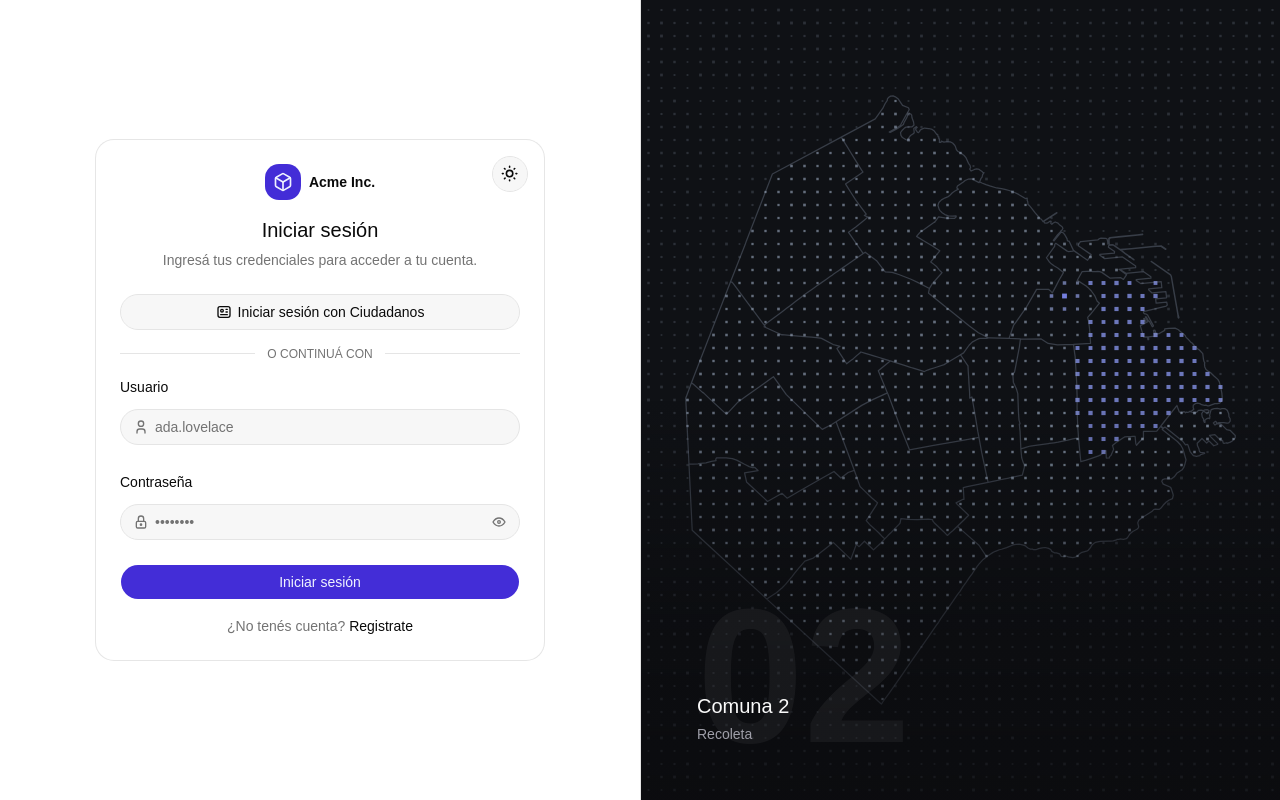
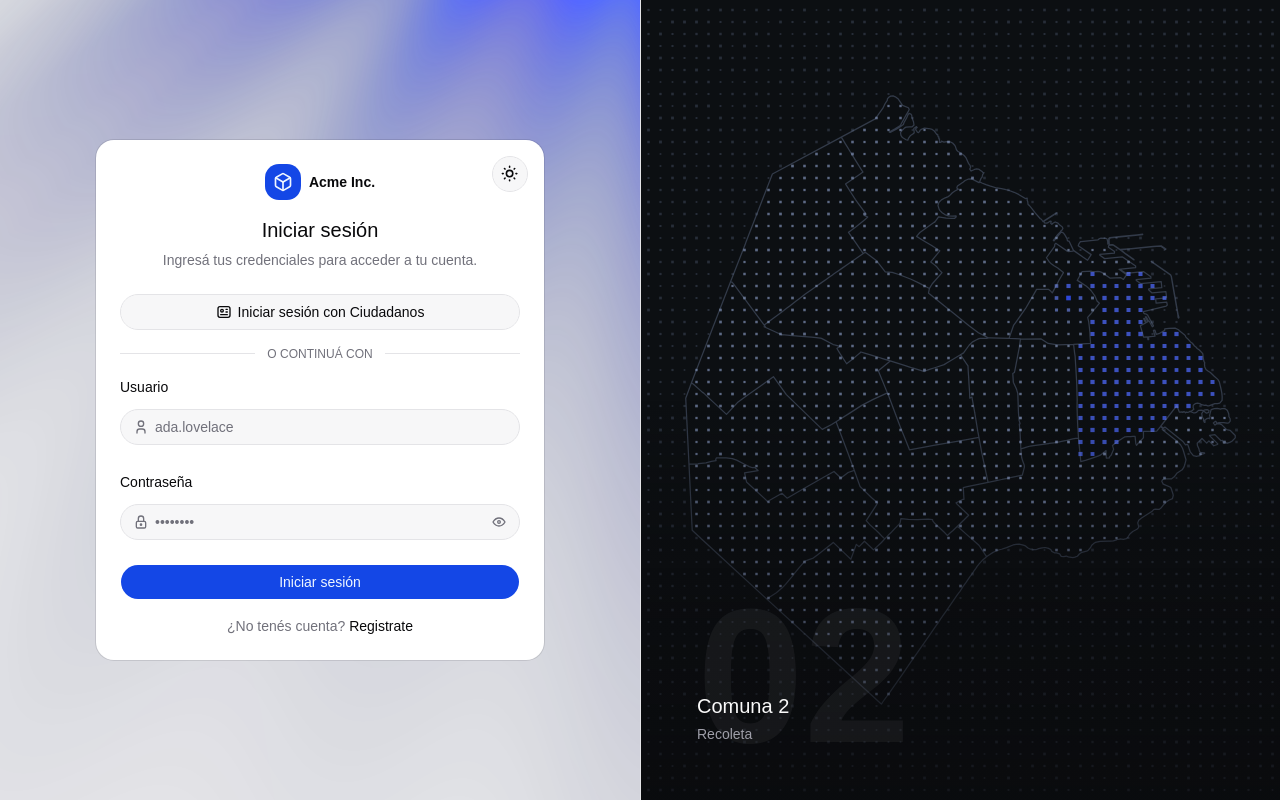
Before and after one commit to DDA2-UADE-2026/uade-DDA2-monorepo, a React (Vite) app in the folder client/: page /login in a window 1280 px wide. Built offline with nearby package versions, Linux system fonts and the light colour scheme.

Commit message:
Add institutional colors

```diff
--- a/client/src/components/visual/ComunasDotMap.tsx
+++ b/client/src/components/visual/ComunasDotMap.tsx
@@ -127,9 +127,9 @@ export interface DotMapColors {
 // Forced palette — kept in JS so the map never inherits/blends with page CSS.
 // The map always renders dark, independent of the site's light/dark theme.
 const DOT_MAP_COLORS: DotMapColors = {
-  bg: [15, 17, 21],
-  map: [148, 163, 184],
-  selection: [129, 140, 248],
+  bg: [12, 15, 18],
+  map: [140, 158, 200],
+  selection: [50, 80, 248],
 };
 
 export interface DotMapOptions {
@@ -152,7 +152,7 @@ export interface DotMapOptions {
 }
 
 const DEFAULT_OPTIONS: DotMapOptions = {
-  gap: 13,
+  gap: 12,
   dotSize: 2.4,
   fit: 0.86,
   offsetX: 0,
--- /dev/null
+++ b/client/src/components/visual/SideRaysBgInstitutional.tsx
@@ -0,0 +1,54 @@
+import { useEffect, useState } from 'react';
+
+import { useTheme } from '@/hooks/use-theme';
+import SideRaysBackground from '@/components/visual/SideRaysBackground';
+
+const PALETTES = {
+  light: { rayColor1: '#38BDF8', rayColor2: '#7DD3FC' },
+  dark: { rayColor1: '#2b7fff', rayColor2: '#3c3cfa' },
+} as const;
+
+/** Resolves the "system" theme setting to an actual light/dark value, tracking OS changes live. */
+function useResolvedTheme() {
+  const { theme } = useTheme();
+  const [systemTheme, setSystemTheme] = useState<'light' | 'dark'>(() =>
+    window.matchMedia('(prefers-color-scheme: dark)').matches ? 'dark' : 'light',
+  );
+
+  useEffect(() => {
+    if (theme !== 'system') return;
+    const mq = window.matchMedia('(prefers-color-scheme: dark)');
+    const onChange = () => setSystemTheme(mq.matches ? 'dark' : 'light');
+    onChange();
+    mq.addEventListener('change', onChange);
+    return () => mq.removeEventListener('change', onChange);
+  }, [theme]);
+
+  return theme === 'system' ? systemTheme : theme;
+}
+
+/** Institutional preset for SideRaysBackground, used behind the auth forms.
+ *  Colors switch with the site theme: a lighter sky-blue duo on light mode,
+ *  a more saturated blue duo on dark mode so the rays stay visible. */
+function SideRaysBgInstitutional() {
+  const resolvedTheme = useResolvedTheme();
+  const { rayColor1, rayColor2 } = PALETTES[resolvedTheme];
+
+  return (
+    <SideRaysBackground
+      speed={2.5}
+      rayColor1={rayColor1}
+      rayColor2={rayColor2}
+      intensity={2}
+      spread={2}
+      origin="top-right"
+      tilt={0}
+      saturation={1.5}
+      blend={0.75}
+      falloff={1.6}
+      opacity={1}
+    />
+  );
+}
+
+export default SideRaysBgInstitutional;
--- a/client/src/index.css
+++ b/client/src/index.css
@@ -54,41 +54,6 @@
 }
 
 @custom-variant dark (&:is(.dark *));
-
-:root {
-    --background: oklch(1 0 0);
-    --foreground: oklch(0.145 0 0);
-    --card: oklch(1 0 0);
-    --card-foreground: oklch(0.145 0 0);
-    --popover: oklch(1 0 0);
-    --popover-foreground: oklch(0.145 0 0);
-    --primary: oklch(0.457 0.24 277.023);
-    --primary-foreground: oklch(0.962 0.018 272.314);
-    --secondary: oklch(0.967 0.001 286.375);
-    --secondary-foreground: oklch(0.21 0.006 285.885);
-    --muted: oklch(0.97 0 0);
-    --muted-foreground: oklch(0.556 0 0);
-    --accent: oklch(0.97 0 0);
-    --accent-foreground: oklch(0.205 0 0);
-    --destructive: oklch(0.577 0.245 27.325);
-    --border: oklch(0.922 0 0);
-    --input: oklch(0.922 0 0);
-    --ring: oklch(0.708 0 0);
-    --chart-1: oklch(0.785 0.115 274.713);
-    --chart-2: oklch(0.585 0.233 277.117);
-    --chart-3: oklch(0.511 0.262 276.966);
-    --chart-4: oklch(0.457 0.24 277.023);
-    --chart-5: oklch(0.398 0.195 277.366);
-    --radius: 0.625rem;
-    --sidebar: oklch(0.985 0 0);
-    --sidebar-foreground: oklch(0.145 0 0);
-    --sidebar-primary: oklch(0.511 0.262 276.966);
-    --sidebar-primary-foreground: oklch(0.962 0.018 272.314);
-    --sidebar-accent: oklch(0.97 0 0);
-    --sidebar-accent-foreground: oklch(0.205 0 0);
-    --sidebar-border: oklch(0.922 0 0);
-    --sidebar-ring: oklch(0.708 0 0);
-}
 
 .dark {
     --background: oklch(0.141 0.005 285.823);
--- a/client/src/routes/_auth/route.tsx
+++ b/client/src/routes/_auth/route.tsx
@@ -1,6 +1,7 @@
 import { Suspense, lazy, useEffect, useState } from 'react';
 import { Outlet, createFileRoute } from '@tanstack/react-router';
 
+const SideRaysBackground = lazy(() => import('@/components/visual/SideRaysBackground'));
 const ComunasMapPanel = lazy(() => import('@/components/auth/ComunasMapPanel'));
 const MAP_BREAKPOINT = '(min-width: 768px)';
 
@@ -30,7 +31,24 @@ function AuthLayout() {
 
   return (
     <div className="grid min-h-svh bg-background md:grid-cols-2">
-      <main className="flex min-h-svh items-center justify-center px-6 py-10 md:min-h-0 md:py-12">
+      <main className="flex min-h-svh items-center justify-center px-6 py-10 md:min-h-0 md:py-12 relative!">
+        <div className="absolute inset-0 pointer-events-none z-0! dark:opacity-100 opacity-75">
+          <Suspense fallback={null}>
+            <SideRaysBackground
+              speed={2.5}
+              rayColor1={'#2b7fff'}
+              rayColor2={'#3c3cfa'}
+              intensity={2}
+              spread={2}
+              origin="top-right"
+              tilt={0}
+              saturation={1.5}
+              blend={0.75}
+              falloff={1.6}
+              opacity={1}
+            />
+          </Suspense>
+        </div>
         <Outlet />
       </main>
 
```
